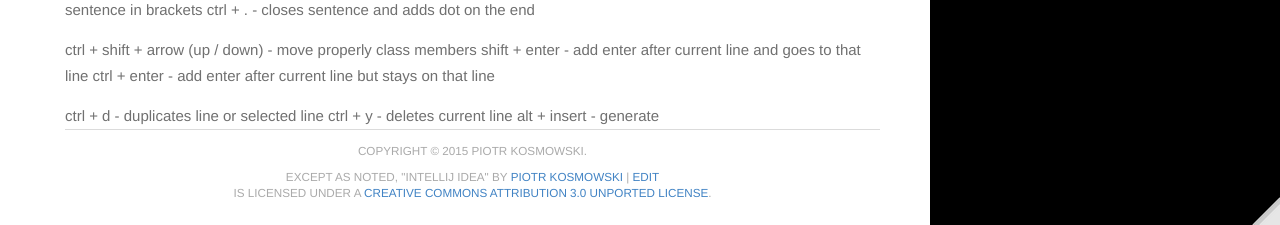
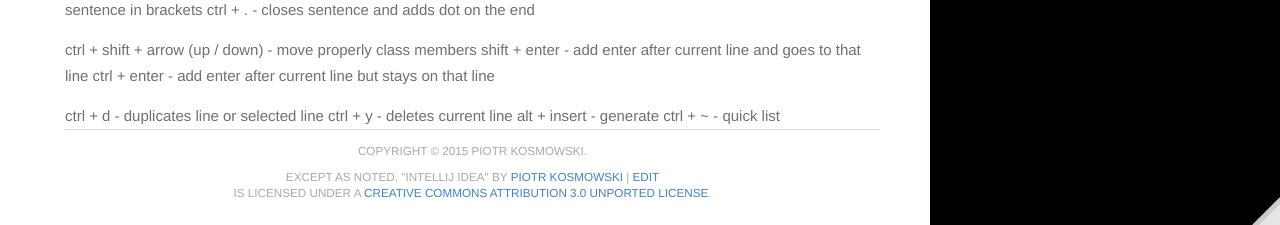
Before and after one commit to kospiotr/kospiotr.github.io, a Jekyll site: the page built from wiki/intellij-idea.md, in a window 1280 px wide and 900 px high, scrolled down 558 px. Shown: the part 675-900 px from the top of the window. Built offline with Jekyll 4.4.1, drawn with Linux system fonts in a browser that asks for light colours; Markdown is read by kramdown in place of the engine named in the settings.

Commit message:
Update intellij-idea.md

```diff
--- a/wiki/intellij-idea.md
+++ b/wiki/intellij-idea.md
@@ -75,3 +75,4 @@ ctrl + enter - add enter after current line but stays on that line
 ctrl + d - duplicates line or selected line
 ctrl + y - deletes current line
 alt + insert - generate
+ctrl + ~ - quick list
```
